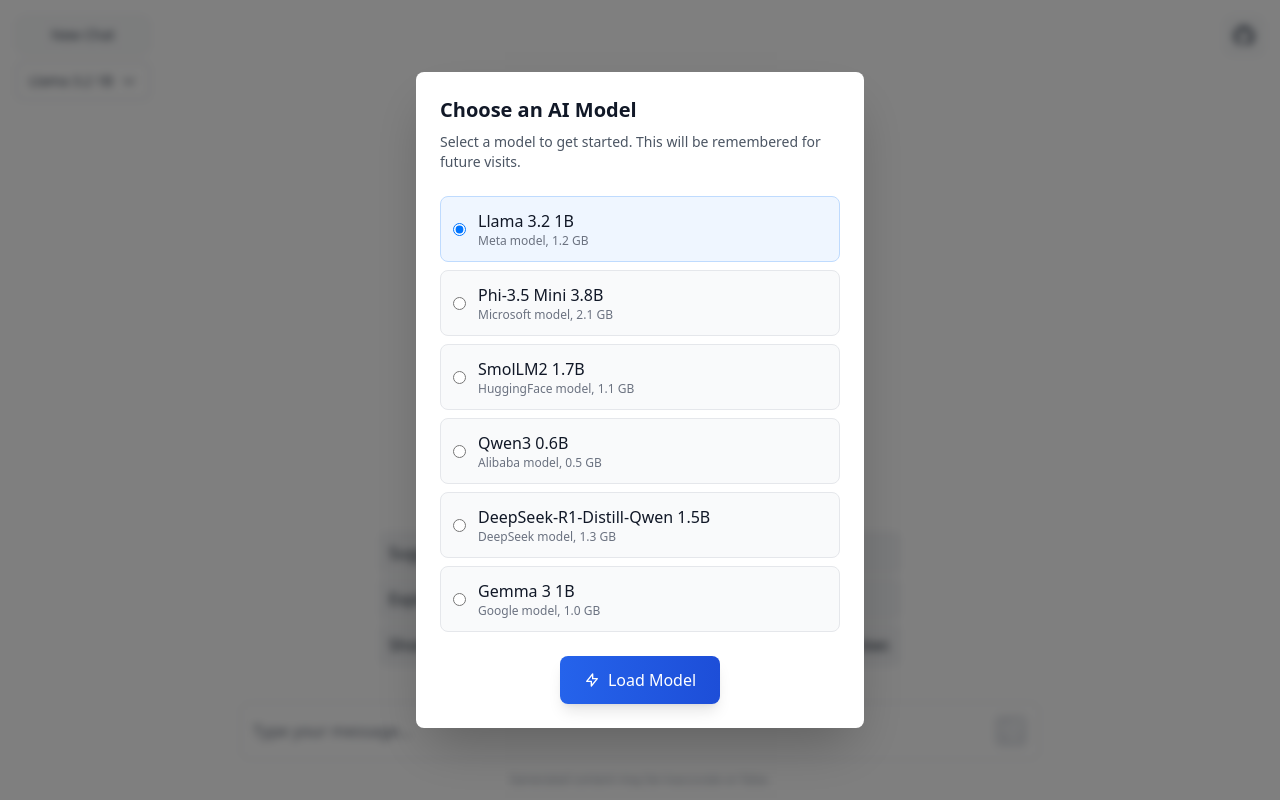
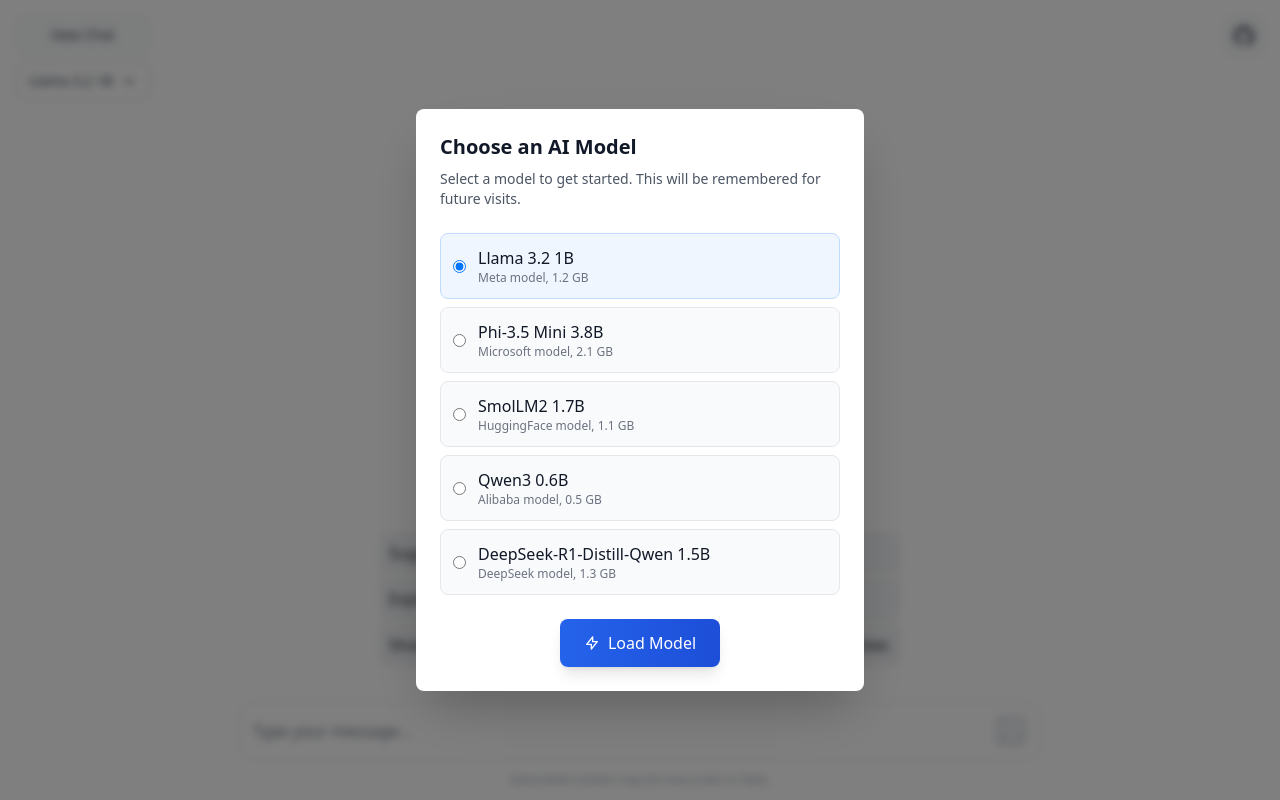
Before and after one commit to letmaik/privatgespraech, a React (Vite) app: page / in a window 1280 px wide. Built offline with nearby package versions, Linux system fonts and the light colour scheme.

Commit message:
remove gemma, not supported

```diff
--- a/src/components/ModelSelector.jsx
+++ b/src/components/ModelSelector.jsx
@@ -35,13 +35,6 @@
     description: 'DeepSeek model, 1.3 GB',
     url: 'onnx-community/DeepSeek-R1-Distill-Qwen-1.5B-ONNX',
     hasReasoningBlocks: true
-  },
-  {
-    id: 'gemma-3-1b',
-    name: 'Gemma 3 1B',
-    description: 'Google model, 1.0 GB',
-    url: 'onnx-community/gemma-3-1b-it-ONNX',
-    hasReasoningBlocks: false
   }
 ];
 
--- a/src/worker.js
+++ b/src/worker.js
@@ -33,10 +33,6 @@
         device: "webgpu",
       },
       "onnx-community/DeepSeek-R1-Distill-Qwen-1.5B-ONNX": {
-        dtype: "q4f16",
-        device: "webgpu",
-      },
-      "onnx-community/gemma-3-1b-it-ONNX": {
         dtype: "q4f16",
         device: "webgpu",
       }
```
